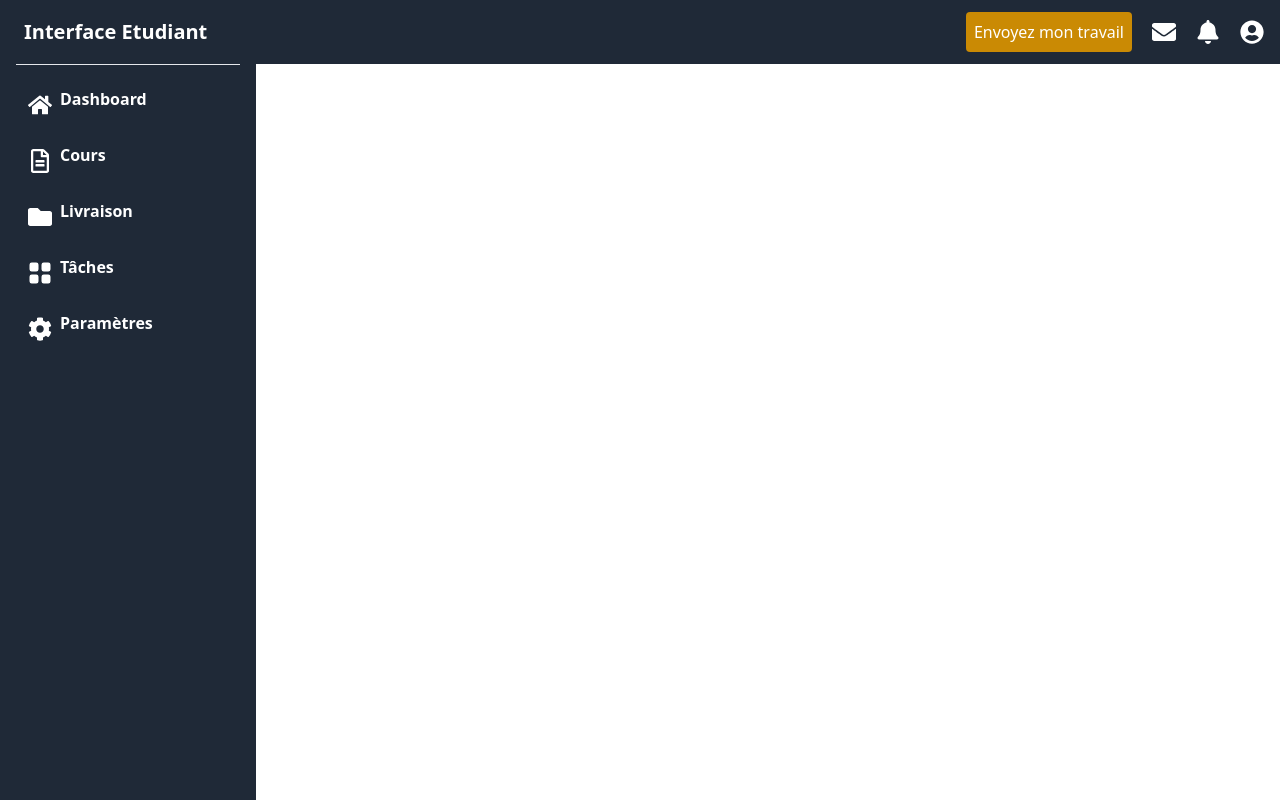
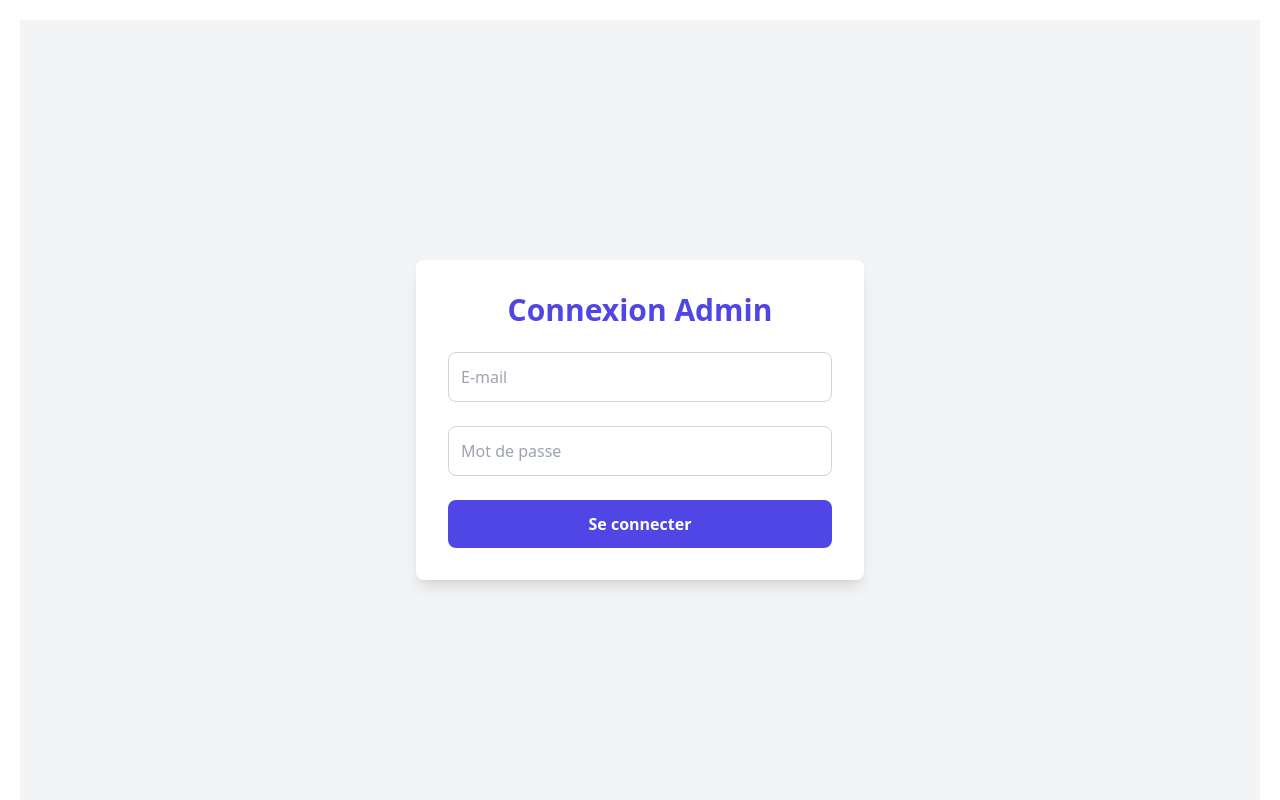
Before and after one commit to MariamaBalde/Tache21-E-Learning-app, a React (Create React App) app: page /AdminLogin in a window 1280 px wide. Built offline with nearby package versions, Linux system fonts and the light colour scheme.

Commit message:
changement de login par adminlogin

```diff
--- a/src/App.js
+++ b/src/App.js
@@ -12,7 +12,7 @@
 import CoursApp from './Composants/ApprenantsComposants/CoursApp';
 import Livraisons from './Composants/ApprenantsComposants/Livraisons';
 import Taches from './Composants/ApprenantsComposants/Taches';
-import Login from './Composants/Auth/Login';
+import AdminLogin from './Composants/Auth/AdminLogin';
 import EtudiantLogin from './Composants/Auth/EtudiantLogin';
 import Inscription from './Composants/Auth/Inscription';
 import RecupererMotDePasse from './Composants/Auth/RecupererMotDePasse';
@@ -29,7 +29,7 @@
 
   // Pages sans Navbar et Sidebar
   const pagesSansBarre = [
-    '/login',
+    '/AdminLogin',
     '/etudiant-login',
     '/inscription',
     '/recuperer-mot-de-passe',
@@ -55,7 +55,7 @@
           <Route path="/coursapp" element={<CoursApp />} />
           <Route path="/livraisons" element={<Livraisons />} />
           <Route path="/taches" element={<Taches />} />
-          <Route path="/login" element={<Login />} />
+          <Route path="/AdminLogin" element={<AdminLogin />} />
           <Route path="/etudiant-login" element={<EtudiantLogin />} />
           <Route path="/inscription" element={<Inscription />} />
           <Route
--- a/src/Composants/Auth/AdminLogin.js
+++ b/src/Composants/Auth/AdminLogin.js
@@ -1,4 +1,3 @@
-// src/Composants/Auth/AdminLogin.js
 import React, { useState } from 'react';
 import { signInWithEmailAndPassword } from 'firebase/auth';
 import { auth } from '../../Config/firebaseConfig';
@@ -22,31 +21,42 @@
   };
 
   return (
-    <div className="w-full max-w-md mx-auto">
-      <form
-        onSubmit={handleLogin}
-        className="bg-white shadow-md rounded px-8 pt-6 pb-8 mb-4"
-      >
-        <h2 className="text-2xl font-bold mb-4">Connexion Admin</h2>
-        {error && <p className="text-red-500 text-xs italic">{error}</p>}
+    <div className="flex items-center justify-center min-h-screen bg-gray-100">
+      <div className="w-full max-w-md bg-white shadow-lg rounded-lg p-8">
+        <h2 className="text-3xl font-semibold text-center mb-6 text-indigo-600">
+          Connexion Admin
+        </h2>
+        {error && (
+          <p className="text-red-500 text-xs text-center mb-4">{error}</p>
+        )}
+
+        <form onSubmit={handleLogin} className="space-y-6">
+          <div>
             <input
               type="email"
               placeholder="E-mail"
               value={email}
               onChange={(e) => setEmail(e.target.value)}
-          className="input-field"
+              className="w-full p-3 rounded-lg border border-gray-300 focus:outline-none focus:ring-2 focus:ring-indigo-500"
             />
+          </div>
+          <div>
             <input
               type="password"
               placeholder="Mot de passe"
               value={motDePasse}
               onChange={(e) => setMotDePasse(e.target.value)}
-          className="input-field"
+              className="w-full p-3 rounded-lg border border-gray-300 focus:outline-none focus:ring-2 focus:ring-indigo-500"
             />
-        <button type="submit" className="btn-primary">
+          </div>
+          <button
+            type="submit"
+            className="w-full py-3 mt-4 bg-indigo-600 text-white font-semibold rounded-lg hover:bg-indigo-700 focus:outline-none"
+          >
             Se connecter
           </button>
         </form>
+      </div>
     </div>
   );
 };
```
Lines whose indentation alone changed are shown as unchanged.
